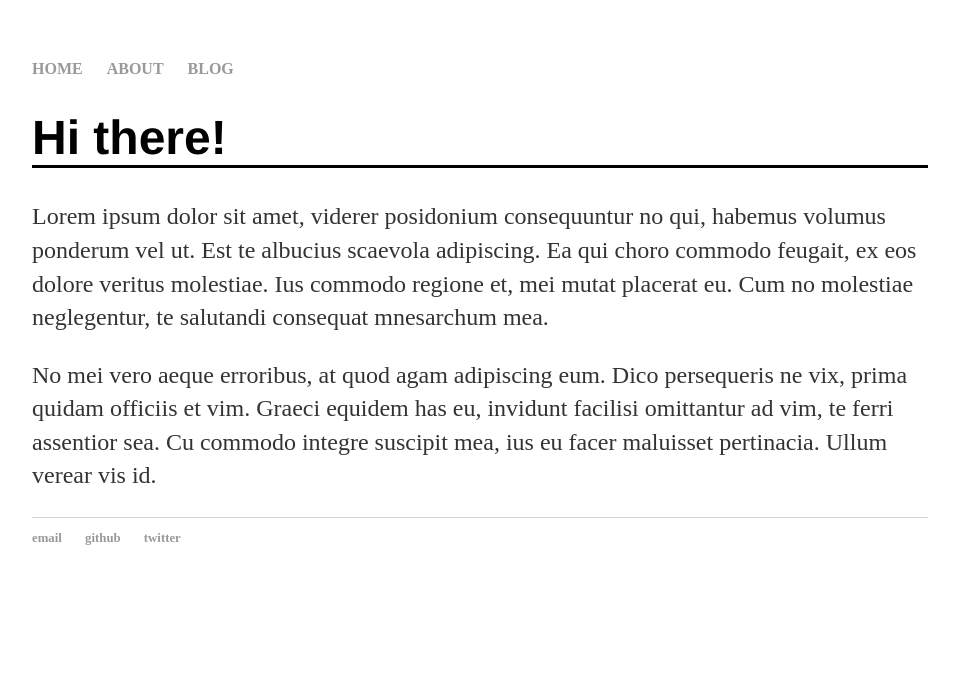
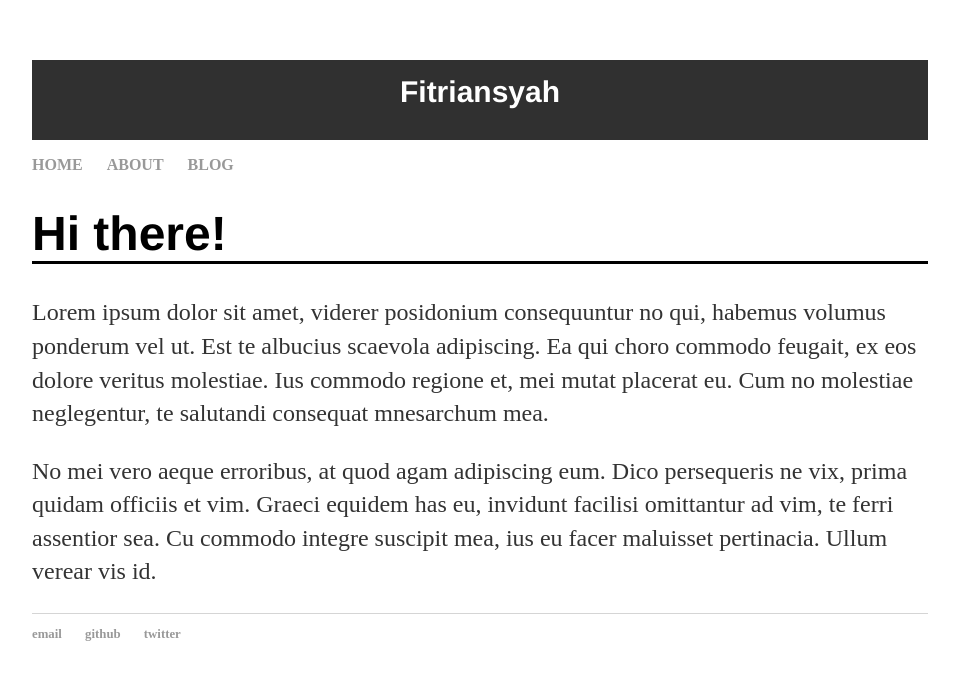
Before and after one commit to rnfitriansyah/rnfitriansyah.github.io, a Jekyll site: the page built from index.html, in a window 1280 px wide. Shown: the top 680 px of the page, without its empty margins (160-1119 px from the left). Built offline with Jekyll 4.4.1, drawn with Linux system fonts in a browser that asks for light colours.

Commit message:
Update default.html

```diff
--- a/_layouts/default.html
+++ b/_layouts/default.html
@@ -6,6 +6,10 @@
 			<link rel="stylesheet" type="text/css" href="/css/main.css">
 		</head>
 		<body>
+			<header style="background-color: #303030;  height: 80px; width: 100%">
+      			<h1 style="font-size: 30px; color: white;text-align: center; padding-top: 15px;">
+				Fitriansyah</h1>
+  			</header>
 			<nav>
 	    		<ul>
 				<li><a href="/">HOME</a></li>
```
